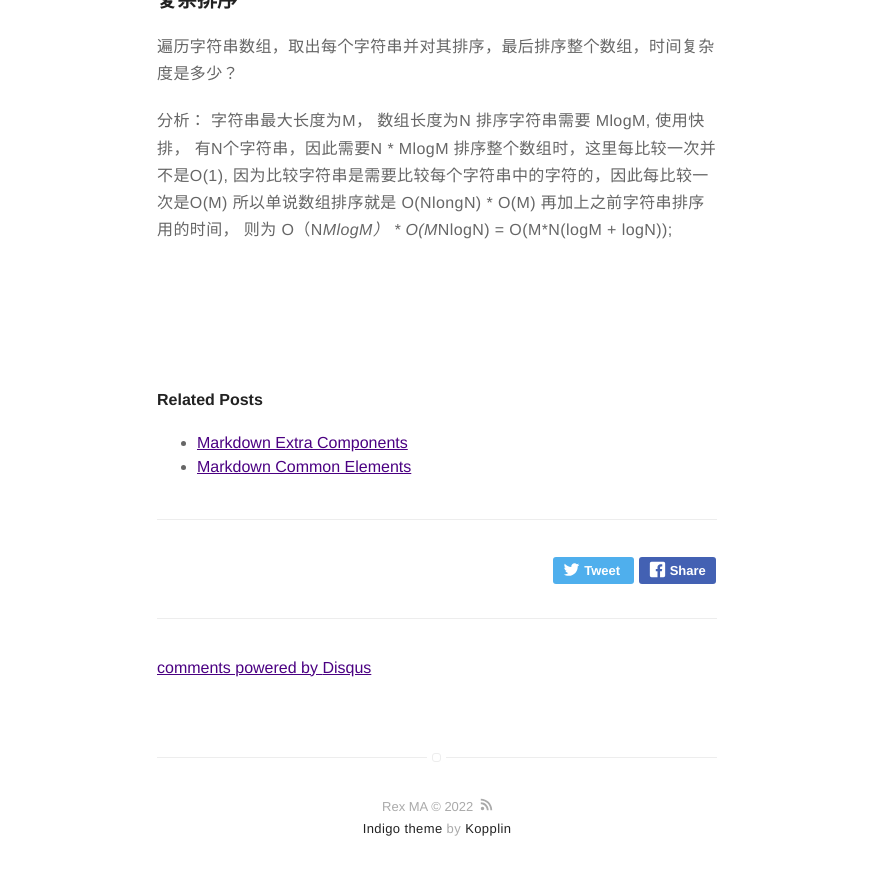
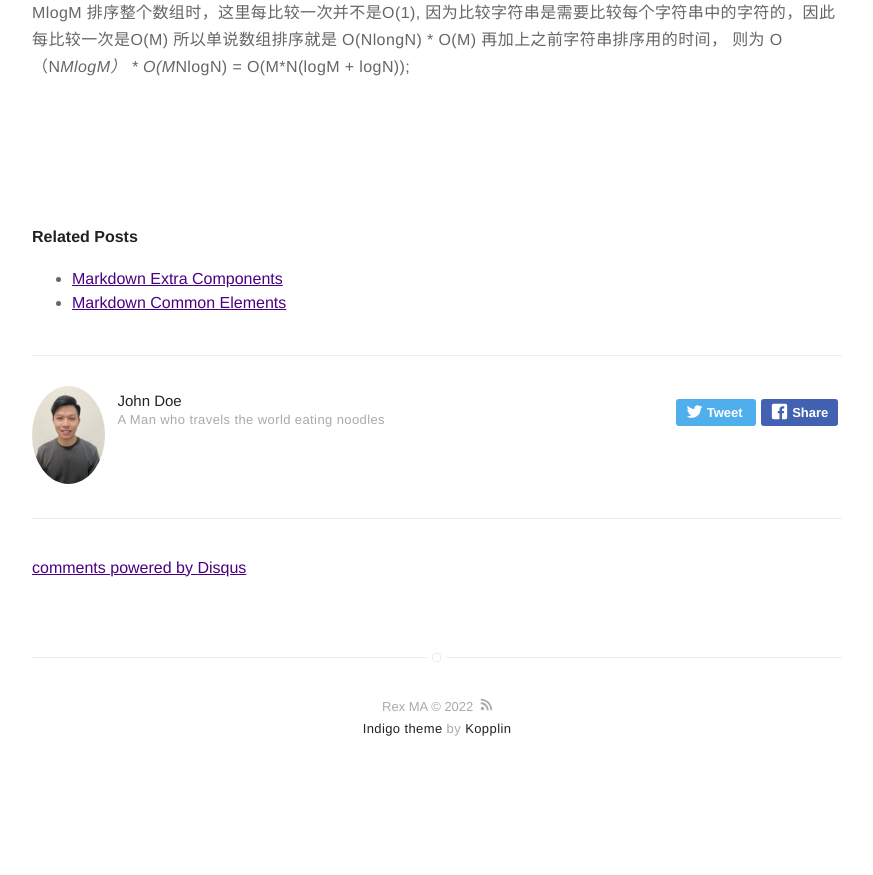
Before and after one commit to rexgdma/rexgdma.github.io, a Jekyll site: the page built from _posts/2022-03-19-浅谈时间复杂度.markdown, in a window 1280 px wide and 900 px high, scrolled down 2005 px. Shown: the top 875 px of the window, without its empty margins (203-1076 px from the left). Built offline with Jekyll 4.4.1, drawn with Linux system fonts in a browser that asks for light colours; comment, search, counter and statistics services are not loaded; after the commit the page ends 2805 px from its top, so only the background shows below that.

```diff
--- a/_config.yml
+++ b/_config.yml
@@ -57,7 +57,7 @@ authors:
 # do you want a larger site? change the option below
 # options: [normal, large] | default: normal
 # normal = 560px / large = 810px
-width: normal
+width: large
 
 # if you do/don't need pagination, toggle 'enabled' between true/false below
 pagination:
--- a/_posts/2022-03-19-浅谈时间复杂度.markdown
+++ b/_posts/2022-03-19-浅谈时间复杂度.markdown
@@ -7,9 +7,9 @@ headerImage: false
 tag:
 - markdown
 - elements
-star: true
+
 category: blog
-author: rex ma
+author: johndoe
 description: 浅谈时间复杂度
 ---
 
```
